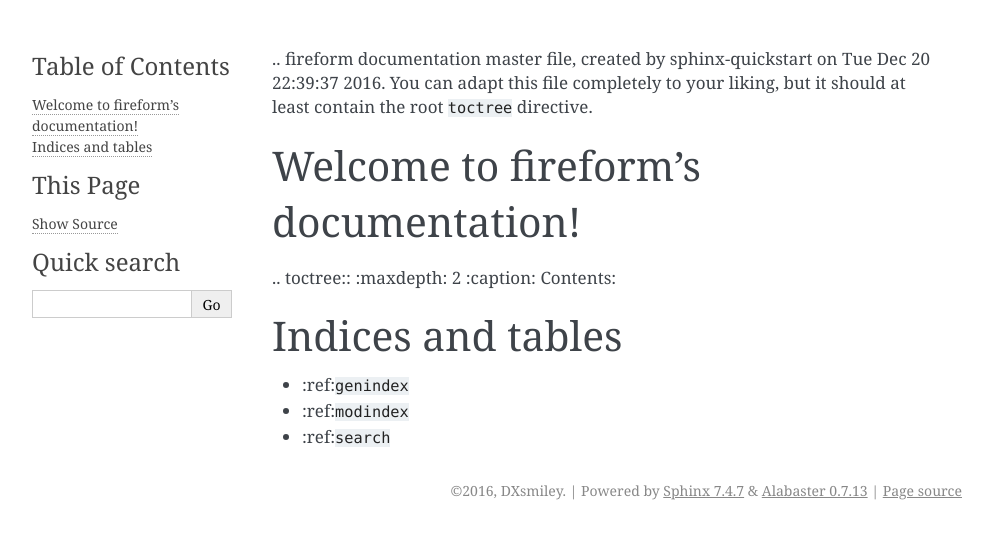
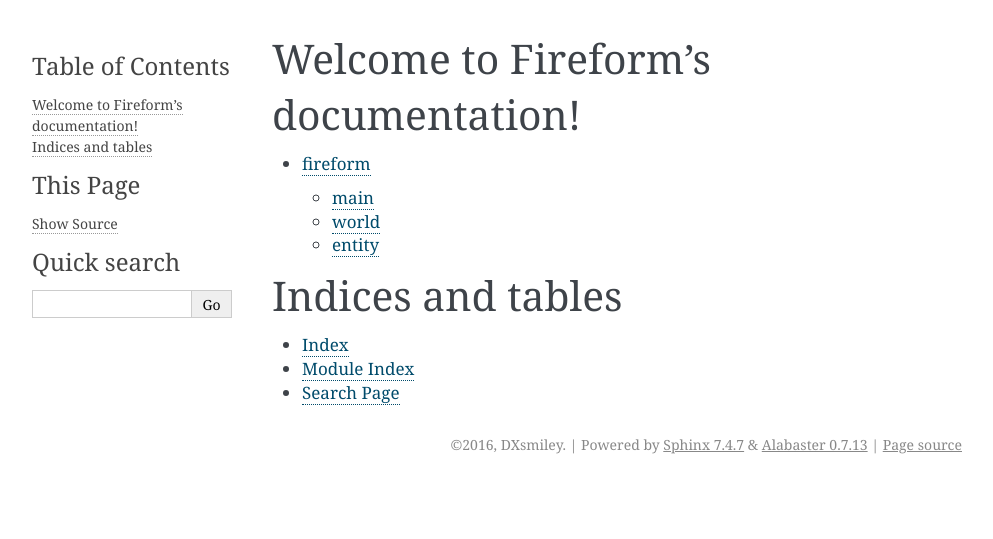
Before and after one commit to DXsmiley/fireform, a Sphinx documentation site: the page built from docs/index.rst, in a window 1280 px wide. Shown: the top 539 px of the page, without its empty margins (148-1141 px from the left). Built offline with Sphinx 7.4.7, drawn with Linux system fonts in a browser that asks for light colours.

Commit message:
Trying to get the documentation working

```diff
--- a/docs/conf.py
+++ b/docs/conf.py
@@ -42,7 +42,7 @@ templates_path = ['_templates']
 # You can specify multiple suffix as a list of string:
 #
 # source_suffix = ['.rst', '.md']
-source_suffix = '.md'
+source_suffix = '.rst'
 
 # The master toctree document.
 master_doc = 'index'
--- /dev/null
+++ b/docs/entity.rst
@@ -0,0 +1,5 @@
+entity
+======
+
+.. autoclass:: fireform.entity.entity
+	:members:
--- /dev/null
+++ b/docs/fireform.rst
@@ -0,0 +1,11 @@
+fireform
+========
+
+.. automodule:: fireform
+
+.. toctree::
+	:maxdepth: 2
+
+	main
+	world
+	entity
--- a/docs/index.md
+++ /dev/null
@@ -1,20 +0,0 @@
-.. fireform documentation master file, created by
-   sphinx-quickstart on Tue Dec 20 22:39:37 2016.
-   You can adapt this file completely to your liking, but it should at least
-   contain the root `toctree` directive.
-
-Welcome to fireform's documentation!
-====================================
-
-.. toctree::
-   :maxdepth: 2
-   :caption: Contents:
-
-
-
-Indices and tables
-==================
-
-* :ref:`genindex`
-* :ref:`modindex`
-* :ref:`search`
--- /dev/null
+++ b/docs/main.rst
@@ -0,0 +1,5 @@
+main
+====
+
+.. automodule:: fireform.main
+    :members:
--- /dev/null
+++ b/docs/world.rst
@@ -0,0 +1,5 @@
+world
+=====
+
+.. autoclass:: fireform.world.world
+	:members:
```
Also changed, not shown: docs/index.rst (added, +20 -0 lines), fireform/__init__.py (+6 -2 lines), 3 other files.
